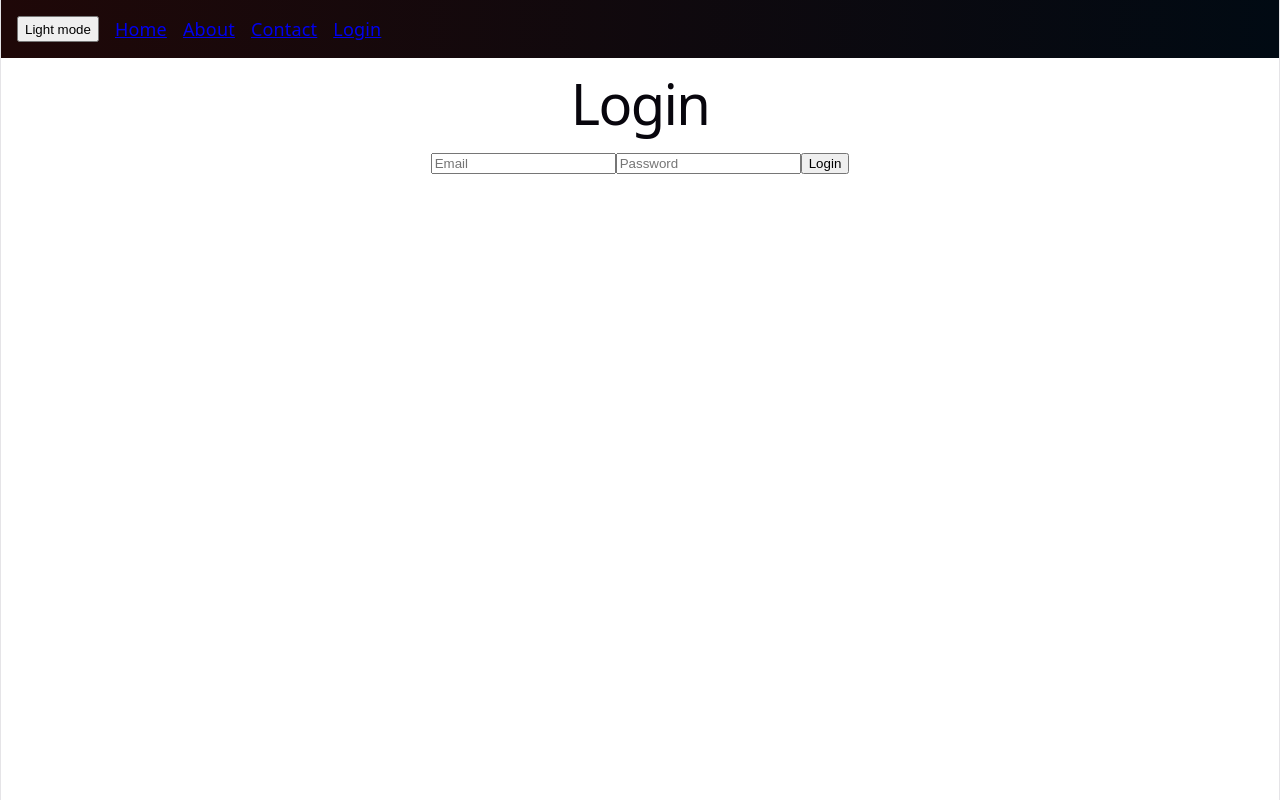
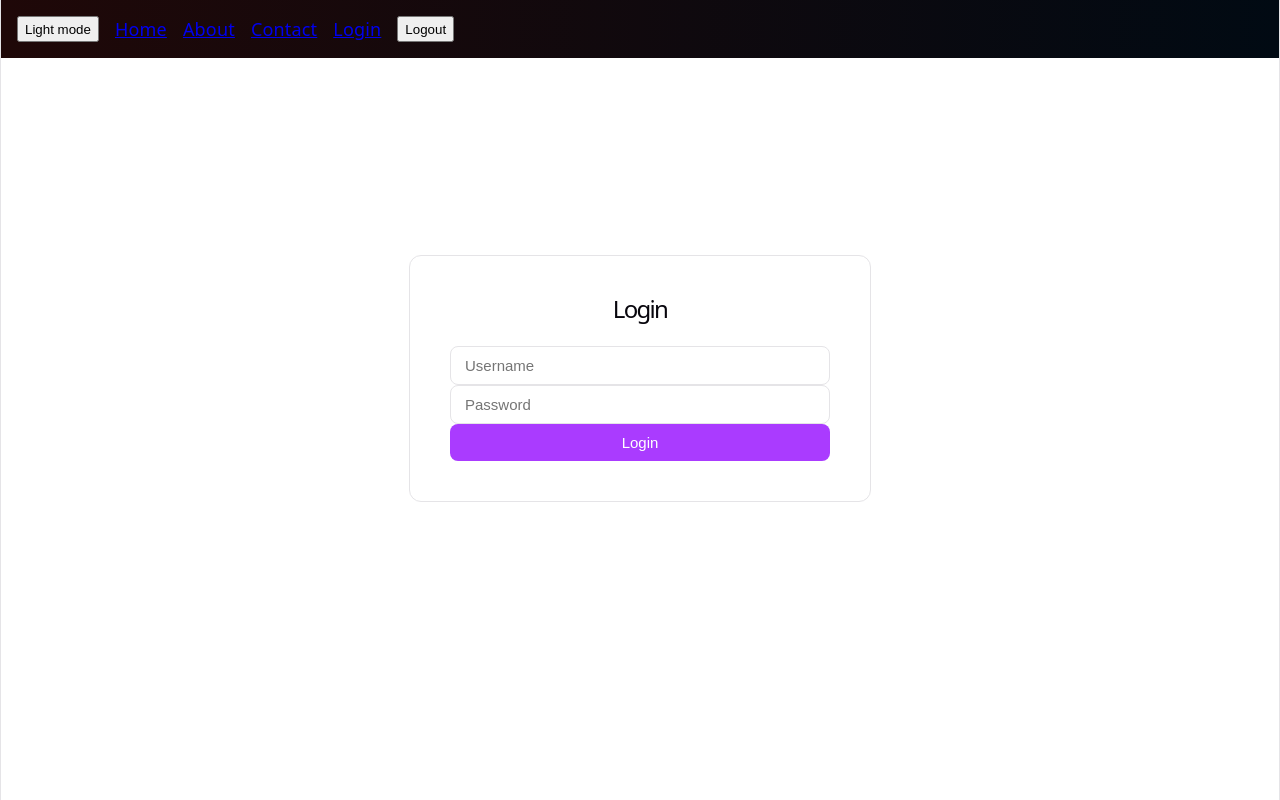
Before and after one commit to w9ne/learningReact, a React (Vite) app: page /login in a window 1280 px wide. Built offline with nearby package versions, Linux system fonts and the light colour scheme.

Commit message:
Add logout in nav bar to delete token and reset field
AI: Improve styling of login page

```diff
--- a/src/components/Navbar.jsx
+++ b/src/components/Navbar.jsx
@@ -1,8 +1,15 @@
-import { Link } from 'react-router-dom';
 import { useTheme } from '../context/ThemeContext';
+import { Link, useNavigate } from 'react-router-dom';
 
 export default function Navbar() {
+
   const { theme, toggle, styles } = useTheme();
+  const navigate = useNavigate();
+
+  const handleLogout = () => {
+    localStorage.removeItem('token');
+    navigate('/login');
+  };
 
   //restructure nav bar logic to add dark/light mode
   //moved to themecontext instead for better structuring
@@ -20,6 +27,9 @@ export default function Navbar() {
       <Link to="/about">About</Link>
       <Link to="/contact">Contact</Link>
       <Link to="/login">Login</Link>
+       <button onClick={handleLogout} style={{ color: styles.text }}>
+        Logout
+      </button>
     </nav>
   );
 }
--- a/src/index.css
+++ b/src/index.css
@@ -122,3 +122,65 @@ code {
   padding: 4px 8px;
   background: var(--code-bg);
 }
+
+.login-container {
+  display: flex;
+  justify-content: center;
+  align-items: center;
+  min-height: 80vh;
+}
+
+.login-card {
+  background: var(--bg);
+  border: 1px solid var(--border);
+  border-radius: 12px;
+  padding: 40px;
+  width: 100%;
+  max-width: 380px;
+  display: flex;
+  flex-direction: column;
+  gap: 16px;
+}
+
+.login-card h1 {
+  margin: 0 0 8px;
+  font-size: 24px;
+}
+
+.login-input {
+  background: var(--bg);
+  color: var(--text);
+  border: 1px solid var(--border);
+  border-radius: 8px;
+  padding: 10px 14px;
+  font-size: 15px;
+  width: 100%;
+  outline: none;
+  box-sizing: border-box;
+}
+
+.login-input:focus {
+  border-color: var(--accent);
+}
+
+.login-button {
+  background: var(--accent);
+  color: #ffffff;
+  border: none;
+  border-radius: 8px;
+  padding: 10px 14px;
+  font-size: 15px;
+  cursor: pointer;
+  width: 100%;
+}
+
+.login-button:disabled {
+  opacity: 0.6;
+  cursor: not-allowed;
+}
+
+.login-error {
+  color: var(--accent);
+  font-size: 13px;
+  margin: 0;
+}
--- a/src/pages/Login.jsx
+++ b/src/pages/Login.jsx
@@ -25,7 +25,7 @@ function Login() {
       const data = await res.json();
       console.log('API response:', data);
 
-      if (!res.ok) throw new Error(data.error || 'Login failed');
+      if (!res.ok) throw new Error(data.error || 'Invalid logon');
 
       //to access token and shot its confirmed
       localStorage.setItem('token', data.accessToken);
@@ -40,28 +40,32 @@ function Login() {
   };
 
   return (
-    <div>
+  <div className="login-container">
+    <div className="login-card">
       <h1>Login</h1>
       <form onSubmit={handleSubmit}>
         <input
+          className="login-input"
           type="text"
-          placeholder="Email"
+          placeholder="Username"
           value={email}
           onChange={e => setEmail(e.target.value)}
         />
         <input
+          className="login-input"
           type="password"
           placeholder="Password"
           value={password}
           onChange={e => setPassword(e.target.value)}
         />
-        {error && <p>{error}</p>}
-        <button type="submit" disabled={loading}>
-          {loading ? 'Attempting Login' : 'Login'}
+        {error && <p className="login-error">{error}</p>}
+        <button className="login-button" type="submit" disabled={loading}>
+          {loading ? 'Logging in...' : 'Login'}
         </button>
       </form>
     </div>
-  );
+  </div>
+);
 }
 
 export default Login;
```
